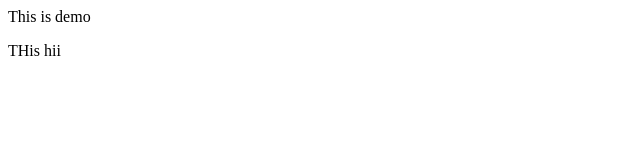
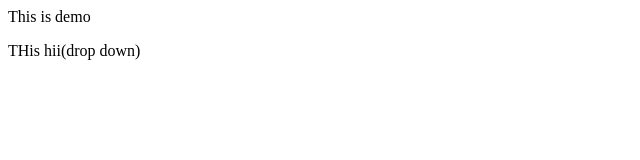
Before and after one commit to vinii11/Localrepo, a plain HTML site: page index.html in a window 1280 px wide. Shown: the full height of the page, 0-640 px from the left. Drawn offline with Linux system fonts and the light colour scheme.

Commit message:
Add dropdwn

```diff
--- a/index.html
+++ b/index.html
@@ -1,2 +1,2 @@
 <p>This is demo</p>
-<p>THis hii</p>
+<p>THis hii(drop down)</p>
```
